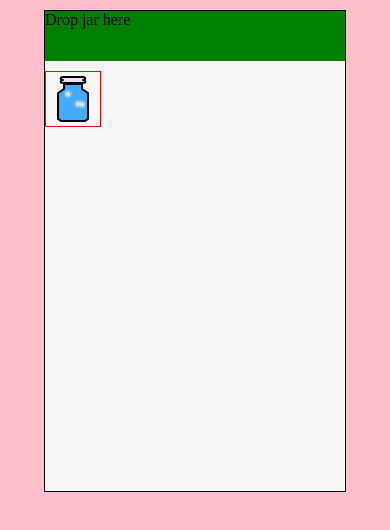
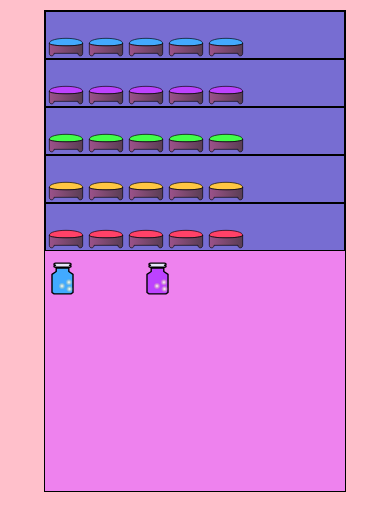
Before and after one commit to MXholod/Memory-Balls-the-game, a website: page app/index.html in a window 390 px wide. Drawn offline with nearby package versions, Linux system fonts and the light colour scheme; files that its build step writes are made by us from their sources.

Commit message:
Two bottles are draggable to their places for mobile

```diff
--- a/app/index.html
+++ b/app/index.html
@@ -10,9 +10,15 @@
 	<!-- endbuild -->
 	<style>
 	.bt-1{
-		animation:butterflies 4s alternate infinite;
+		animation:butterflies1 4s alternate infinite;
 	}
-	@keyframes butterflies{
+	.bt-2{
+		animation:butterflies2 5s alternate infinite;
+	}
+	.bt-3{
+		animation:butterflies3 3s alternate infinite;
+	}
+	@keyframes butterflies1{
 		from{
 			cx:15;
 			cy:40;
@@ -21,17 +27,67 @@
 			cy:30;
 		}
 	}
+	@keyframes butterflies2{
+		from{
+			cx:20;
+			cy:20;
+		}to{
+			cx:35;
+			cy:40;
+		}
+	}
+	@keyframes butterflies3{
+		from{
+			cx:30;
+			cy:30;
+		}to{
+			cx:20;
+			cy:40;
+		}
+	}
 	</style>
 </head>
 <body>
 	<div class="memory-balls">
 		<div class="memory-balls__drop-zone">
-			<div class="drop-row-1">
-			  <p>Drop jar here</p>
+			<div class="memory-balls__drop-row-1">
+			  <div class="memory-balls__drop-box" data-id='a'></div>
+			  <div class="memory-balls__drop-box"></div>
+			  <div class="memory-balls__drop-box"></div>
+			  <div class="memory-balls__drop-box"></div>
+			  <div class="memory-balls__drop-box"></div>
+			</div>
+			<div class="memory-balls__drop-row-2">
+			  <div class="memory-balls__drop-box memory-balls__drop-box-2" data-id='b'></div>
+			  <div class="memory-balls__drop-box"></div>
+			  <div class="memory-balls__drop-box"></div>
+			  <div class="memory-balls__drop-box"></div>
+			  <div class="memory-balls__drop-box"></div>
+			</div>
+			<div class="memory-balls__drop-row-3">
+			  <div class="memory-balls__drop-box"></div>
+			  <div class="memory-balls__drop-box"></div>
+			  <div class="memory-balls__drop-box"></div>
+			  <div class="memory-balls__drop-box"></div>
+			  <div class="memory-balls__drop-box"></div>
+			</div>
+			<div class="memory-balls__drop-row-4">
+			  <div class="memory-balls__drop-box"></div>
+			  <div class="memory-balls__drop-box"></div>
+			  <div class="memory-balls__drop-box"></div>
+			  <div class="memory-balls__drop-box"></div>
+			  <div class="memory-balls__drop-box"></div>
+			</div>
+			<div class="memory-balls__drop-row-5">
+			  <div class="memory-balls__drop-box"></div>
+			  <div class="memory-balls__drop-box"></div>
+			  <div class="memory-balls__drop-box"></div>
+			  <div class="memory-balls__drop-box"></div>
+			  <div class="memory-balls__drop-box"></div>
 			</div>
 		</div>
 		<div class="memory-balls__drag-zone">
-			<div id="jar1">
+			<div id="jar1" data-id='a'>
 				<svg version="1.1"
 					xmlns="http://www.w3.org/2000/svg"
 					xmlns:xlink="http://www.w3.org/1999/xlink"
@@ -44,10 +100,30 @@
 					   </defs>
 						<g>
 							<path d="M16,10 L16,15 L10,19 L10,45 L13,47 L37,47 L40,45 L40,19 L34,15 L34,10 L16,10" stroke-width="2" stroke="#000"  fill="#42aaff" stroke-linejoin="round" />
-							<path d="M15,3 35,3 C38,3 38,6 35,6 C38,6 38,9 35,9 L15,9 C12,9 12,6 15,6 C12,6 12,3 15,3" stroke-width="2" stroke="#000"  fill="#e6e6fa" stroke-linejoin="round" />
-							<circle  class="bt-1" cx="15" cy="40" r="5" fill="url(#grad1)"  stroke="none" />
-							<circle  cx="20" cy="20" r="5" fill="url(#grad1)"  stroke="none" />
-							<circle  cx="30" cy="30" r="5" fill="url(#grad1)"  stroke="none" />
+							<path d="M15,3 35,3 C38,3 38,6 35,6 C38,6 38,9 35,9 L15,9 C12,9 12,6 15,6 C12,6 12,3 15,3" stroke-width="2" stroke="#000" fill="#e6e6fa" stroke-linejoin="round" />
+							<circle class="bt-1" cx="15" cy="40" r="5" fill="url(#grad1)" stroke="none" />
+							<circle class="bt-2" cx="20" cy="20" r="5" fill="url(#grad1)" stroke="none" />
+							<circle class="bt-3" cx="30" cy="30" r="5" fill="url(#grad1)" stroke="none" />
+						</g>
+				</svg>
+			</div>
+			<div id="jar2" data-id='b'>
+				<svg version="1.1"
+					xmlns="http://www.w3.org/2000/svg"
+					xmlns:xlink="http://www.w3.org/1999/xlink"
+					xml:space="preserve" viewBox="0 0 50 50" width="50px" height="50px">
+						<defs>
+							<radialGradient id="grad1" cx="50%" cy="50%" r="50%" fx="50%" fy="50%">
+								<stop offset="0%" style="stop-color:rgb(255,255,255); stop-opacity:1" />
+								<stop offset="100%" style="stop-color:#dfd67a; stop-opacity:0" />
+							</radialGradient>
+					   </defs>
+						<g>
+							<path d="M16,10 L16,15 L10,19 L10,45 L13,47 L37,47 L40,45 L40,19 L34,15 L34,10 L16,10" stroke-width="2" stroke="#000"  fill="#bd42ff" stroke-linejoin="round" />
+							<path d="M15,3 35,3 C38,3 38,6 35,6 C38,6 38,9 35,9 L15,9 C12,9 12,6 15,6 C12,6 12,3 15,3" stroke-width="2" stroke="#000" fill="#e6e6fa" stroke-linejoin="round" />
+							<circle class="bt-1" cx="15" cy="40" r="5" fill="url(#grad1)" stroke="none" />
+							<circle class="bt-2" cx="20" cy="20" r="5" fill="url(#grad1)" stroke="none" />
+							<circle class="bt-3" cx="30" cy="30" r="5" fill="url(#grad1)" stroke="none" />
 						</g>
 				</svg>
 			</div>
--- a/app/js/app.js
+++ b/app/js/app.js
@@ -1,9 +1,30 @@
 $(function(){
+		let cl1 = document.querySelector(".memory-balls__drop-row-1");
+		let el1 =  cl1.children[0];
 	//Drop zone
-	$(".drop-row-1").droppable({
+	//$(".memory-balls__drop-box-1").droppable({
+	$(el1).droppable({
 		drop:function( event, ui ) {
-			$(this).addClass("dropped").find("p").html("Element was dropped!");
-			//console.log(event," Dropped");
+			//$(this).addClass("dropped").find("p").html("Element was dropped!");
+		},
+		accept: function(drag) {
+			var dropId = $(this).attr('data-id');
+			var dragId = $(drag).attr('data-id');
+			return dropId === dragId;
+			//console.log("Drag ",$(drag));
+			//console.log("Drop ",$(this));
+		}
+    });
+	$(".memory-balls__drop-box-2").droppable({
+		drop:function( event, ui ) {
+			//$(this).addClass("dropped").find("p").html("Element was dropped!");
+		},
+		accept: function(drag) {
+			var dropId = $(this).attr('data-id');
+			var dragId = $(drag).attr('data-id');
+			return dropId === dragId;
+			//console.log("Drag ",$(drag));
+			//console.log("Drop ",$(this));
 		}
     });
 	//Drag elements
@@ -15,6 +36,17 @@ $(function(){
 		drag:function(event,ui){
 			//$(this).attr("transform",'matrix(1 0 0 1)'+x+' '+y+')');
 		},
-		//revert:true
+		revert: 'invalid'
+	});
+	//Drag elements
+	$("#jar2").draggable({
+		start:function(event,ui){
+			//event.clientX;
+			//event.clientY;
+		},
+		drag:function(event,ui){
+			//$(this).attr("transform",'matrix(1 0 0 1)'+x+' '+y+')');
+		},
+		revert: 'invalid'
 	});
 });
--- a/app/scss/main.scss
+++ b/app/scss/main.scss
@@ -8,28 +8,82 @@ body{
 	background-color:pink;
 }
 .memory-balls{
+	display:flex;
+	flex-direction:column;
+	justify-content:flex-start;
+	align-items:stretch;
 	width:300px;
 	height:480px;
 	background-color:#f6f6f6;
 	border:1px solid #000;
 	margin:10px auto 0px;
 	.memory-balls__drop-zone{
-
+		display:flex;
+		flex-direction:column;
+		justify-content:flex-start;
+		align-items:stretch;
+		height:50%;
+		width:100%;
+		background-color:#776DD2;
+		@for $i from 1 through 5{/*Classes memory-balls__drop-row-1,2,3,4,5*/
+			.memory-balls__drop-row-#{$i}{
+				display:flex;
+				flex-direction:row;
+				justify-content:flex-start;
+				align-items:stretch;
+				/*background-color:pink;*/
+				box-sizing:border-box;
+				height:20%;
+				border:1px solid black;
+				.memory-balls__drop-box{
+					height:45px;
+					width:40px;
+					/*border:1px solid #000;*/
+					/*Base positions for bottles*/
+					background: transparent url("../img/stands.svg") 0px 0px/200px 36px no-repeat padding-box border-box scroll;
+					@if($i == 1){
+						background-position:0px 20px;
+					}
+					@if($i == 2){
+						background-position:-40px 20px;
+					}
+					@if($i == 3){
+						background-position:-80px 20px;
+					}
+					@if($i == 4){
+						background-position:-120px 20px;
+					}
+					@if($i == 5){
+						background-position:-160px 20px;
+					}
+				}
+			}
+		}
 	}
 	.memory-balls__drag-zone{
-
+		height:50%;
+		width:100%;
+		background-color:violet;
 	}
 }
 #jar1 {
-	border:1px solid red;font-size:8px;
-	background-color:#f6f6f6;
-	width: 50px; height: 50px; padding: 2px; float: left; margin: 10px 10px 10px 0;
+	/*border:1px solid red;font-size:8px;
+	background-color:#f6f6f6;*/
+	width:35px; height:35px; float: left; margin: 10px 10px 10px 0;
+		svg{
+			max-width:100%;
+			height:auto;
+		}
 	}
-.drop-row-1{
-	/*border:0px solid transparent;*/
-	background-color:green;
-	width: 300px; height: 50px; padding: 0em; margin:0px;
-}
+#jar2 {
+	/*border:1px solid red;font-size:8px;
+	background-color:#f6f6f6;*/
+	width:35px; height:35px; float: left; margin: 10px 10px 10px 50px;
+		svg{
+			max-width:100%;
+			height:auto;
+		}
+	}
 .dropped{
 	background-color:yellow;
 	/*width: percentage(5/7);*/
```
Also changed, not shown: app/img/stands.svg (added).
